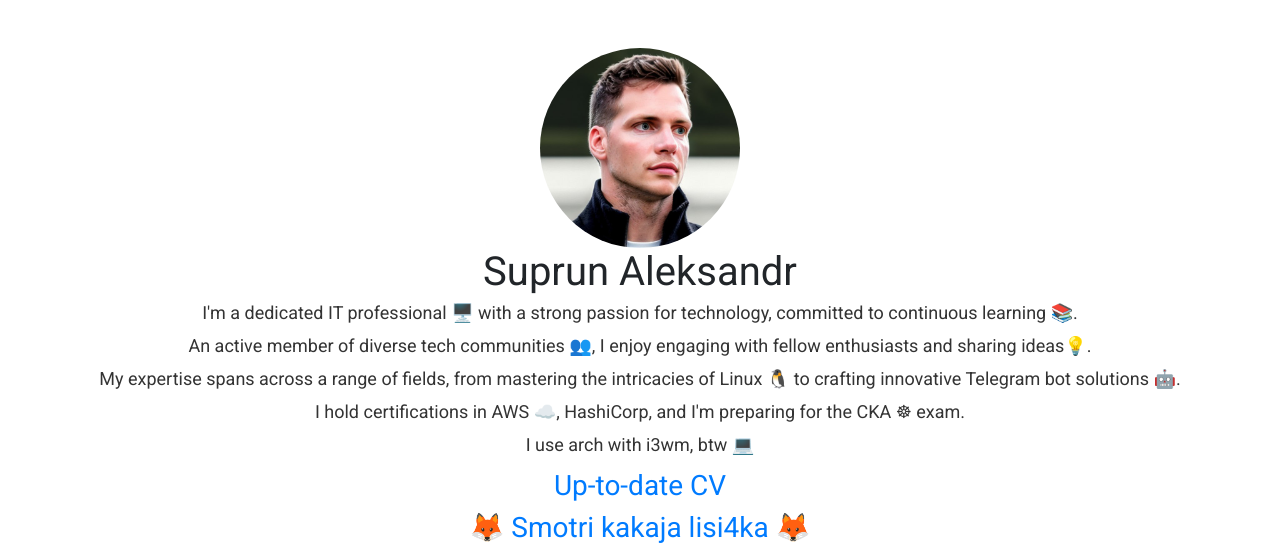
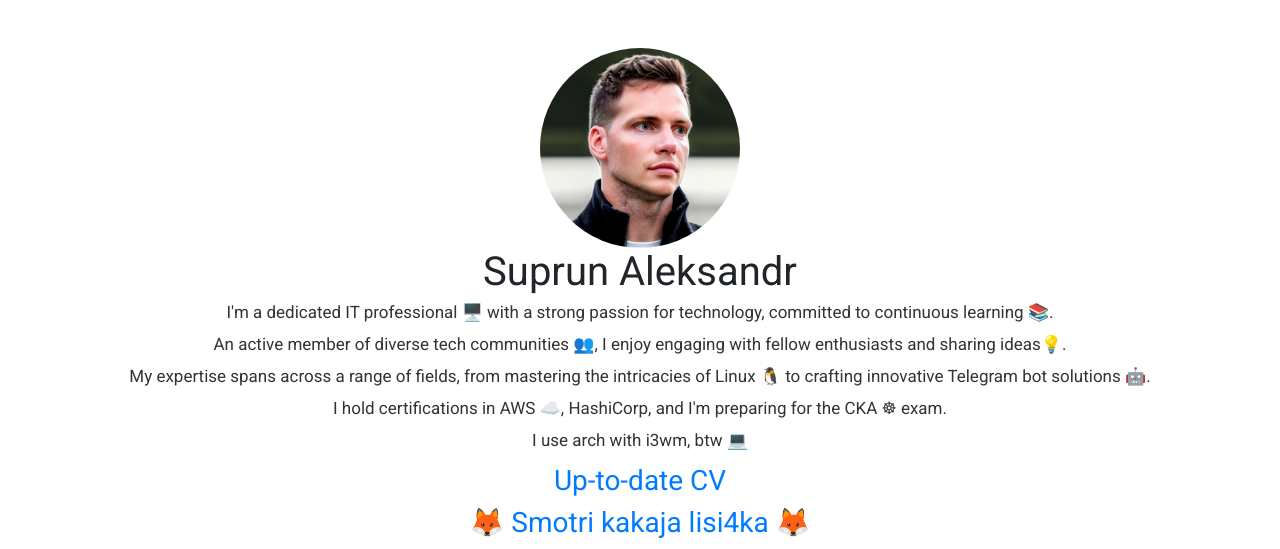
Before and after one commit to sasha-sup/sasha-sup.github.io, a plain HTML site: page index.html in a window 1280 px wide. Shown: the top 549 px of the page. Drawn offline with nearby package versions, Linux system fonts and the light colour scheme.

Commit message:
fix: css

```diff
--- a/css/main-styles.css
+++ b/css/main-styles.css
@@ -32,8 +32,8 @@ a {
 
 .intro-text {
   text-align: center;
-  font-size: 18px;
-  line-height: 1.0;
+  font-size: 17px;
+  line-height: 1;
   color: #333;
 }
 
```
